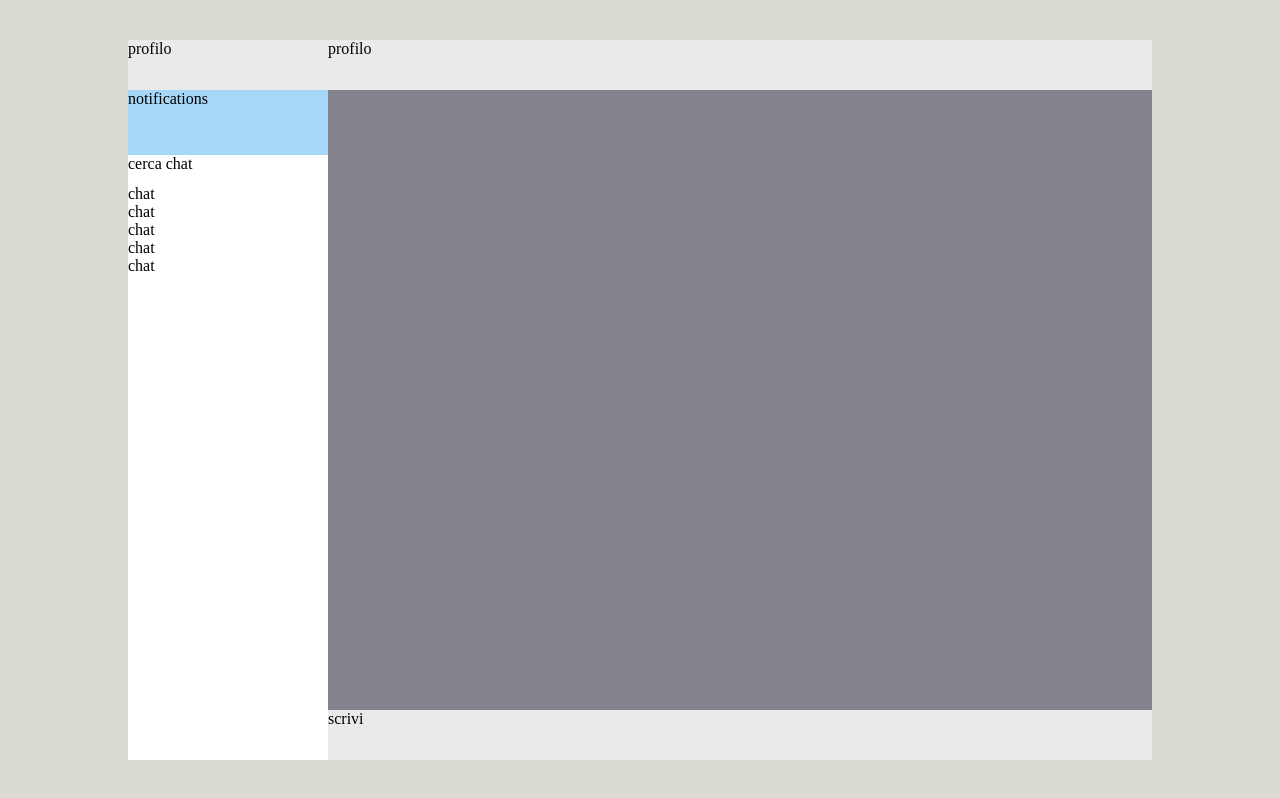
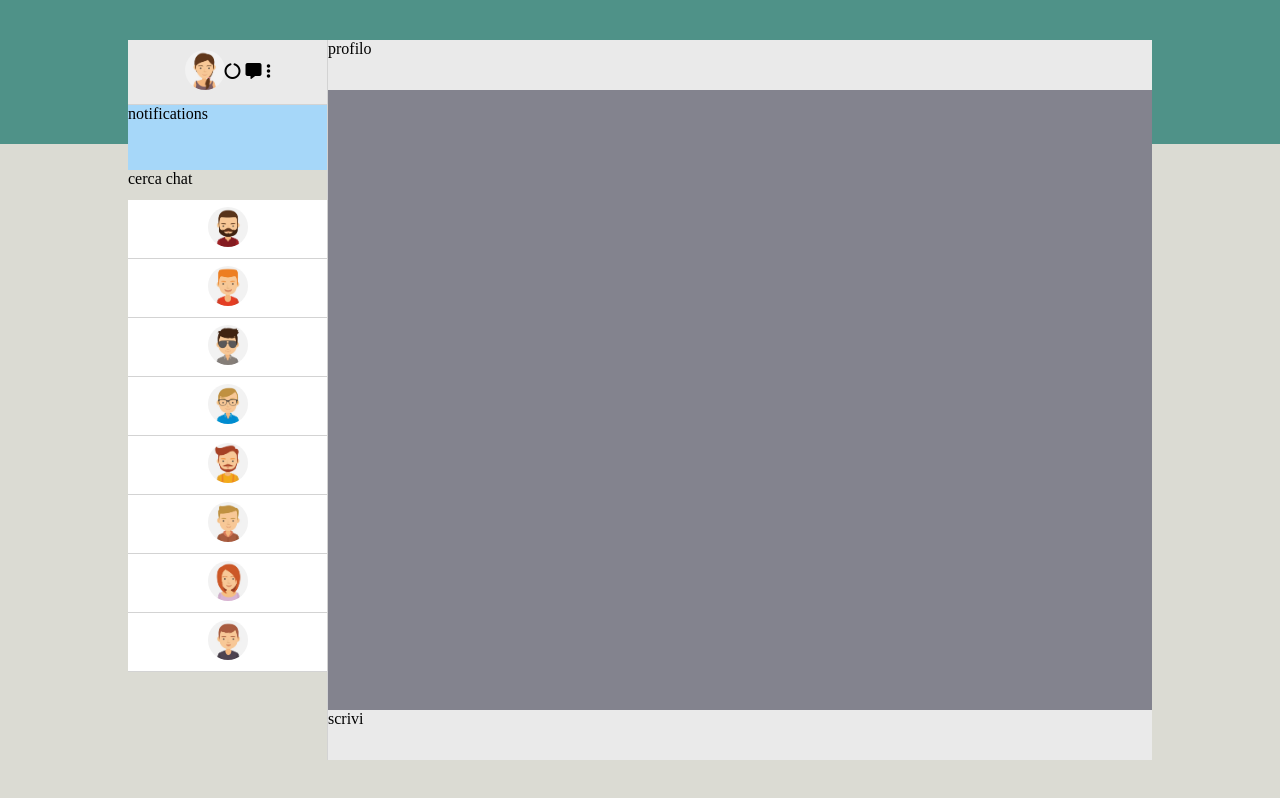
Before and after one commit to giannisaladino/html-css-boolzapp, a plain HTML site: page index.html in a window 1280 px wide. Drawn offline with Linux system fonts and the light colour scheme.

Commit message:
EDIT:sidebar

```diff
--- a/css/app.css
+++ b/css/app.css
@@ -48,18 +48,37 @@ li {
 /* STYLE */
 
 body {
-    background-color: #DBDBD4;
+    background: rgb(219,219,211);
+    background: linear-gradient(0deg, rgba(219,219,211,1) 82%, rgba(79,146,136,1) 82%);
 }
 
 .sidebar {
-    background-color: #FFFFFF;
+    /* background-color: #FFFFFF; */
+    display: none;
+    border-right: 1px solid lightgray;
+}
+
+/* myprofile */
+
+.myprofile {
+    background-color: #EAEAEA;
+    padding: 10px 0;
+    display: flex;
+    justify-content: center;
+    border-bottom: 1px solid lightgray;
+}
+
+.card .card-img img {
+    aspect-ratio: 1/1;
+    border-radius: 50%;
+    width: 40px;
+}
+
+.card .card-body {
     display: none;
 }
 
-.myprofile {
-    height: 50px;
-    background-color: #EAEAEA;
-}
+/* notifications */
 
 .notifications {
     height: 65px;
@@ -67,15 +86,32 @@ body {
     display: none;
 }
 
+/* searchbar */
+
 .search-bar {
     height: 30px;
+    display: none;
 }
+
+/* chat list */
 
 .chat-list {
     background-color: #FFFFFF;
     display: flex;
-    flex-direction: column;
+    flex-wrap: wrap;
+    justify-content: center;
 }
+
+.chat-list li {
+    padding: 7px 0;
+    width: 100%;
+    border-bottom: 1px solid lightgray;
+    display: flex;
+    justify-content: center;
+}
+
+
+/* page content - left */
 
 .page-content {
     flex-grow: 1;
@@ -102,10 +138,13 @@ body {
     display: flex;
 }
 
+
+/* mediaq */
+
 @media (min-width: 768px) {
     .sidebar {
         display: block;
-        width: 75px;
+        width: 65px;
     }
 }
 
@@ -122,6 +161,20 @@ body {
     .notifications {
         display: block;
     }
+
+    .search-bar {
+        display: block;
+    }
+
+    .card {
+        display: flex;
+    }
+
+    .card .card-body {
+        display: flex;
+        align-items: center;
+        gap: 5px;
+    }
 }
 
 
--- a/index.html
+++ b/index.html
@@ -3,7 +3,8 @@
 <head>
     <meta charset="UTF-8">
     <meta name="viewport" content="width=device-width, initial-scale=1.0">
-    <title>Bootzap</title>
+    <title>Boolzap</title>
+    <script src="https://kit.fontawesome.com/5afb6249e8.js" crossorigin="anonymous"></script>
     <link rel="stylesheet" href="./css/app.css">
 </head>
 <body id="app">
@@ -11,7 +12,16 @@
         <div class="sidebar">
 
             <div class="myprofile">
-                profilo
+                <div class="card">
+                    <div class="card-img">
+                        <img src="./img/avatar_io.jpg" alt="">
+                    </div>
+                    <div class="card-body">
+                        <a href="#"><i class="fa-solid fa-circle-notch"></i></a>
+                        <a href="#"><i class="fa-solid fa-message"></i></a>
+                        <a href="#"><i class="fa-solid fa-ellipsis-vertical"></i></a>
+                    </div>
+                </div>
             </div>
 
             <div class="notifications">
@@ -23,11 +33,75 @@
             </div>
 
             <ul class="chat-list">
-                <li>chat</li>
-                <li>chat</li>
-                <li>chat</li>
-                <li>chat</li>
-                <li>chat</li>
+                <li>
+                    <div class="card">
+                        <div class="card-img">
+                            <img src="./img/avatar_8.jpg" alt="">
+                        </div>
+                        <div class="card-body"></div>
+                    </div>
+
+                </li>
+                <li>
+                    <div class="card">
+                        <div class="card-img">
+                            <img src="./img/avatar_1.jpg" alt="">
+                        </div>
+                        <div class="card-body"></div>
+                    </div>
+
+                </li>
+                <li>
+                    <div class="card">
+                        <div class="card-img">
+                            <img src="./img/avatar_2.jpg" alt="">
+                        </div>
+                        <div class="card-body"></div>
+                    </div>
+
+                </li>
+                <li>
+                    <div class="card">
+                        <div class="card-img">
+                            <img src="./img/avatar_3.jpg" alt="">
+                        </div>
+                        <div class="card-body"></div>
+                    </div>
+
+                </li>
+                <li>
+                    <div class="card">
+                        <div class="card-img">
+                            <img src="./img/avatar_4.jpg" alt="">
+                        </div>
+                        <div class="card-body"></div>
+                    </div>
+                </li>
+                <li>
+                    <div class="card">
+                        <div class="card-img">
+                            <img src="./img/avatar_5.jpg" alt="">
+                        </div>
+                        <div class="card-body"></div>
+                    </div>
+                </li>
+                <li>
+                    <div class="card">
+                        <div class="card-img">
+                            <img src="./img/avatar_6.jpg" alt="">
+                        </div>
+                        <div class="card-body"></div>
+                    </div>
+                </li>
+                <li>
+                    <div class="card">
+                        <div class="card-img">
+                            <img src="./img/avatar_7.jpg" alt="">
+                        </div>
+                        <div class="card-body"></div>
+                    </div>
+                </li>
+
             </ul>
         </div>
 
```
Also changed, not shown: img/avatar_1.jpg (added), img/avatar_2.jpg (added), img/avatar_3.jpg (added), img/avatar_4.jpg (added), img/avatar_5.jpg (added), img/avatar_6.jpg (added), img/avatar_7.jpg (added), img/avatar_8.jpg (added), img/avatar_io.jpg (added), img/mine.jpg (added), 1 other file.
